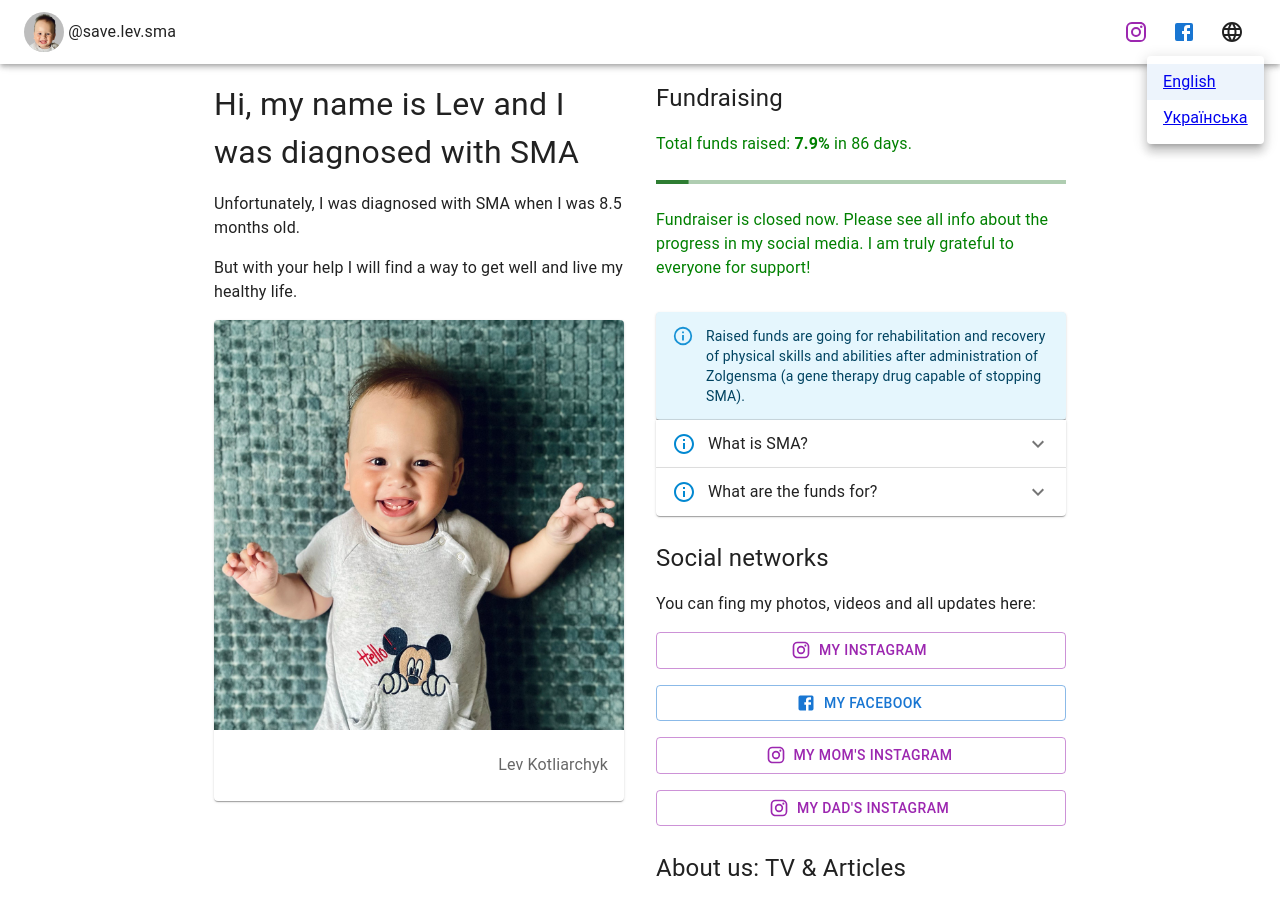
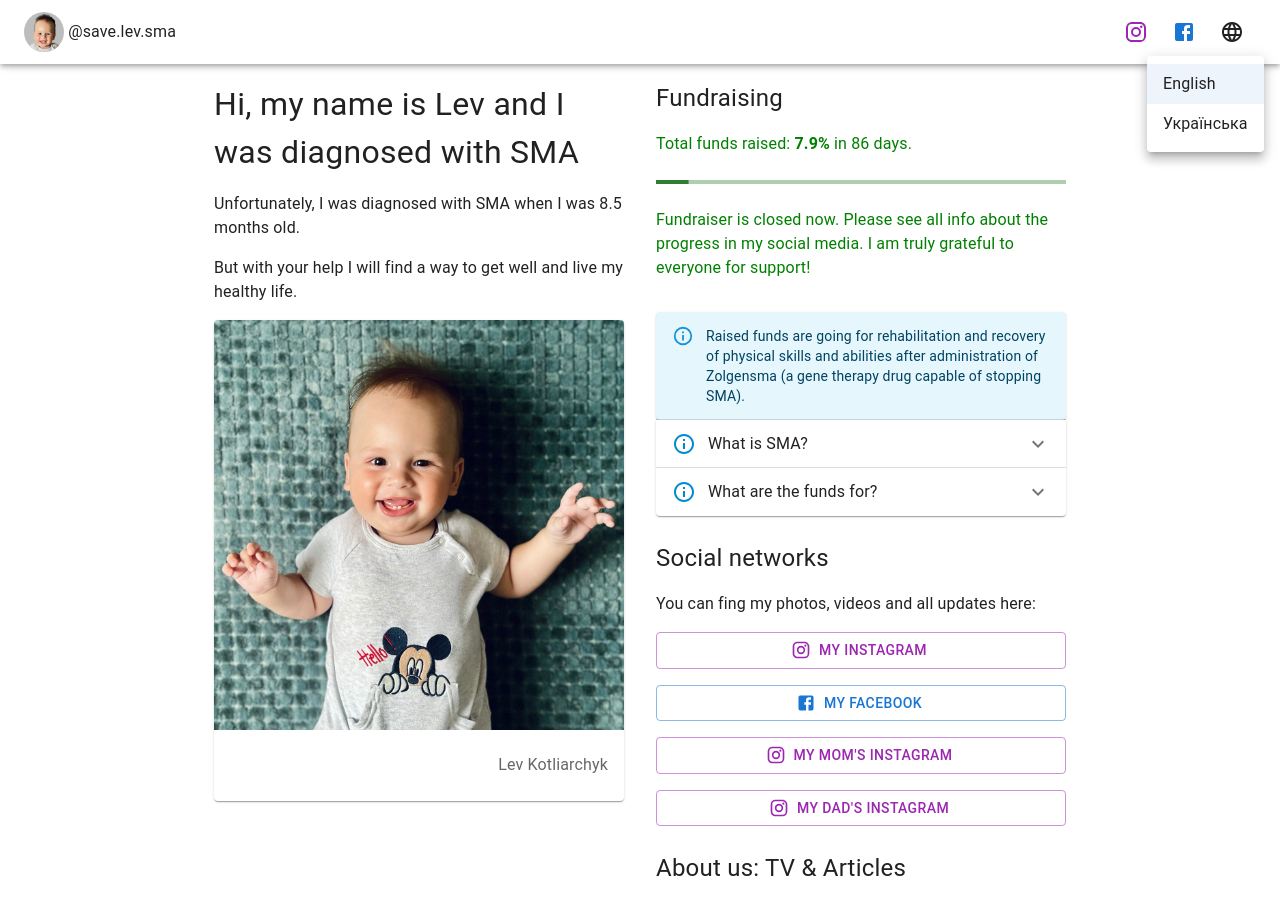
Before and after one commit to annexare/SaveLev, a Next.js app: page / in a window 1280 px wide. Both pictures are taken after a click on the button "Language". Shown: the top 914 px of the page. Built offline with nearby package versions, Linux system fonts and the light colour scheme; grey boxes are pictures that could not be loaded.

Commit message:
fix: Menu links

```diff
--- a/src/components/TopNavBar.tsx
+++ b/src/components/TopNavBar.tsx
@@ -6,6 +6,7 @@ import { useRouter } from 'next/router'
 import AppBar from '@mui/material/AppBar'
 import Avatar from '@mui/material/Avatar'
 import IconButton from '@mui/material/IconButton'
+import MuiLink from '@mui/material/Link'
 import Menu from '@mui/material/Menu'
 import MenuItem from '@mui/material/MenuItem'
 import Toolbar from '@mui/material/Toolbar'
@@ -77,11 +78,22 @@ export const TopNavBar: FC = () => {
           onClose={handleClose}
         >
           {locales.map((l) => (
-            <Link key={l} href={`/${l === 'en' ? '' : l}`} hrefLang={l} locale={false} passHref>
-              <MenuItem component="a" selected={l === locale} onClick={handleClose}>
+            <MenuItem
+              key={l}
+              selected={l === locale}
+              onClick={handleClose}
+              style={{ display: 'block', margin: 0, padding: 0 }}
+            >
+              <MuiLink
+                component={Link}
+                href={`/${l === 'en' ? '' : l}`}
+                hrefLang={l}
+                locale={false}
+                style={{ color: 'inherit', display: 'block', padding: '.5em 1em', textDecoration: 'none' }}
+              >
                 {ELocaleNames[l]}
-              </MenuItem>
-            </Link>
+              </MuiLink>
+            </MenuItem>
           ))}
         </Menu>
       </Toolbar>
```
